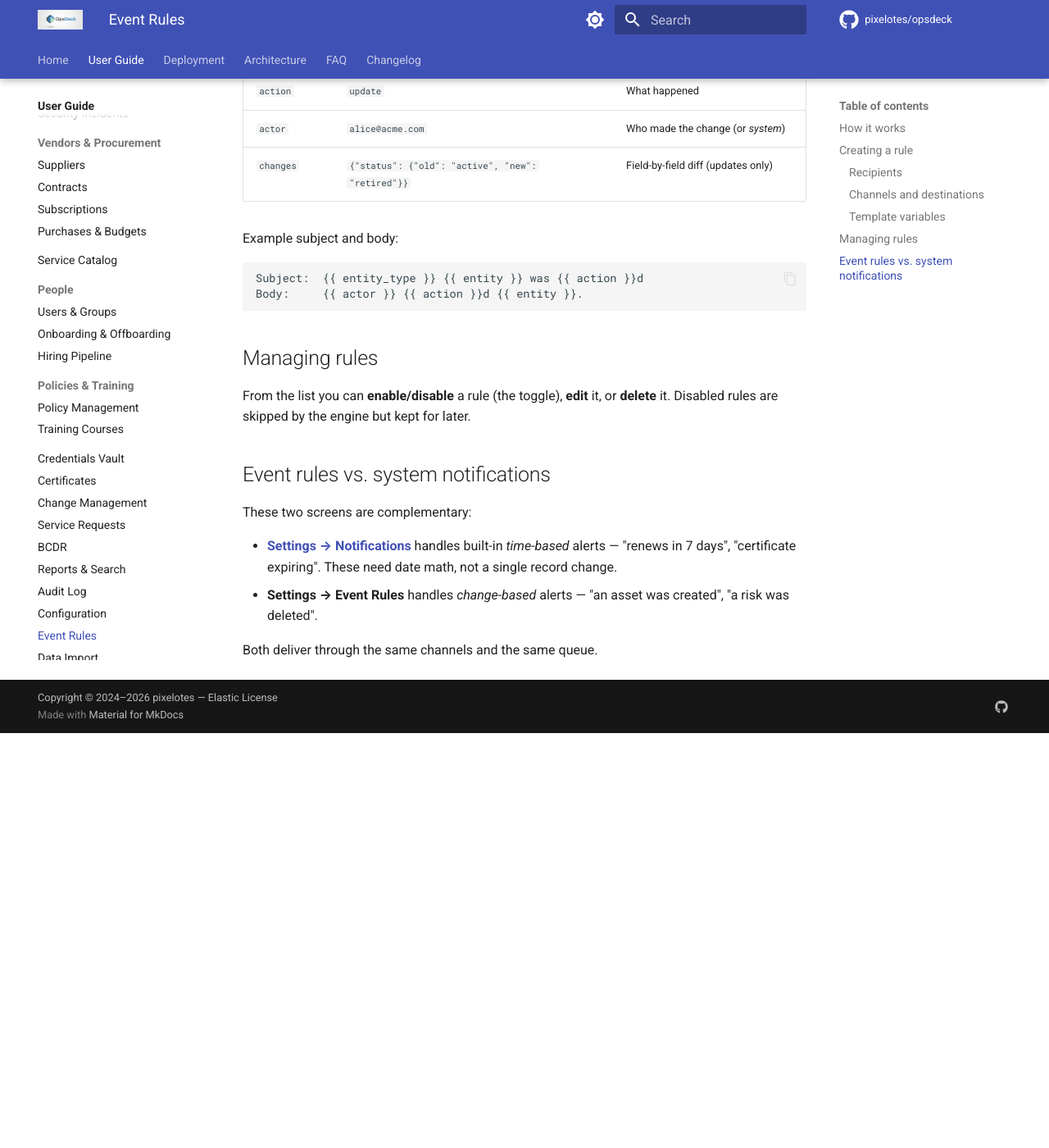
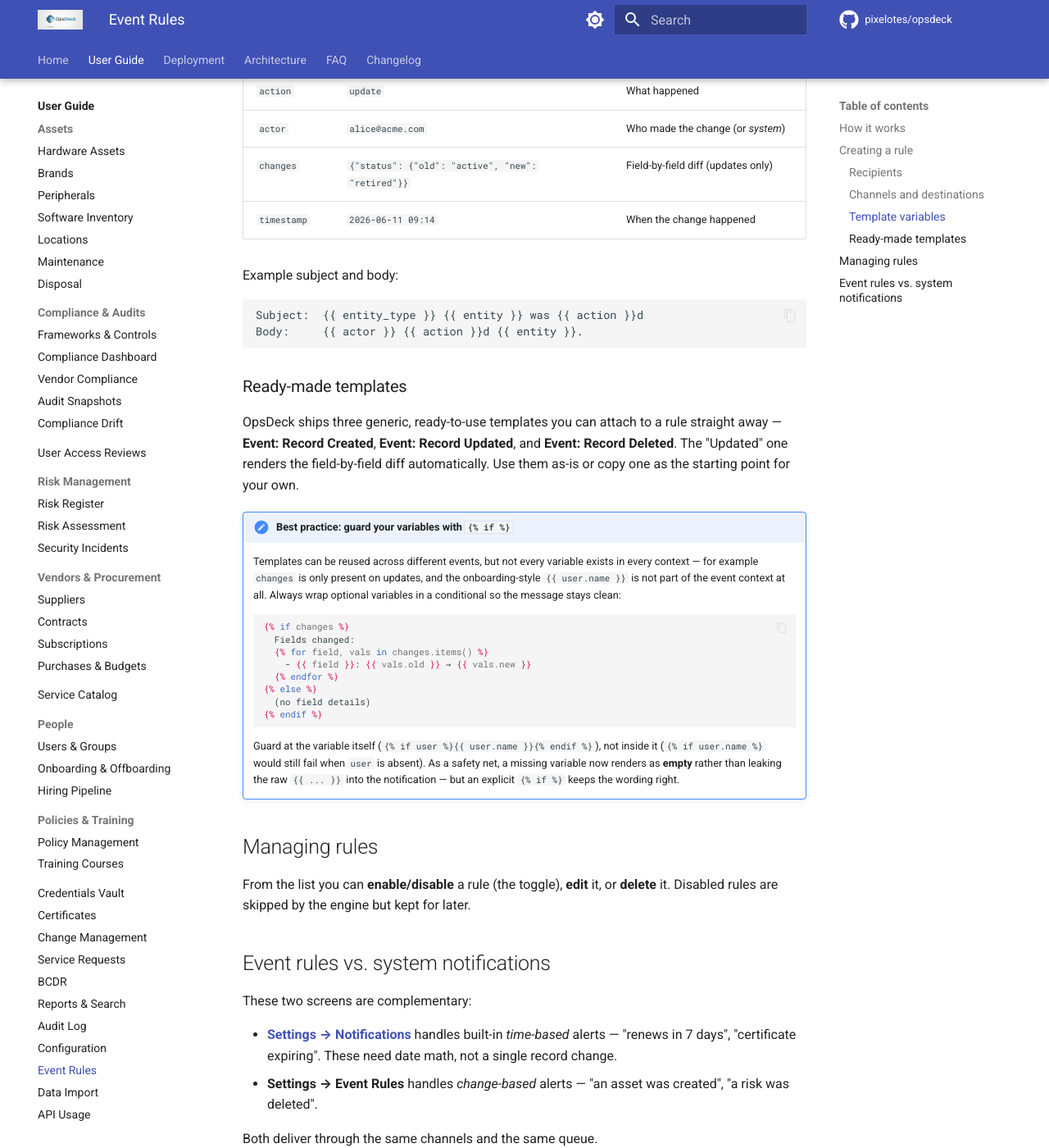
Before and after one commit to pixelotes/opsdeck-web, an MkDocs documentation site: the page built from docs-content/user-guide/event-rules.md, in a window 1280 px wide and 1400 px high, scrolled down 2224 px. Shown: the whole window at 82% size. Built offline with MkDocs 1.6.1 and Material for MkDocs 9.7.7, drawn with Linux system fonts in a browser that asks for light colours; comment, search, counter and statistics services are not loaded; before the commit the page ends 3118 px from its top, so only the background shows below that.

Commit message:
docs: event-rule template best practice + ready-made templates
Document the three shipped event templates (Created/Updated/Deleted), add the
timestamp variable, and a note admonition covering the {% if %} guarding best
practice and the empty-fallback safety net.

````diff
--- a/docs-content/user-guide/event-rules.md
+++ b/docs-content/user-guide/event-rules.md
@@ -68,6 +68,7 @@
 | `action` | `update` | What happened |
 | `actor` | `alice@acme.com` | Who made the change (or *system*) |
 | `changes` | `{"status": {"old": "active", "new": "retired"}}` | Field-by-field diff (updates only) |
+| `timestamp` | `2026-06-11 09:14` | When the change happened |
 
 Example subject and body:
 
@@ -75,6 +76,36 @@
 Subject:  {{ entity_type }} {{ entity }} was {{ action }}d
 Body:     {{ actor }} {{ action }}d {{ entity }}.
 ```
+
+### Ready-made templates
+
+OpsDeck ships three generic, ready-to-use templates you can attach to a rule
+straight away — **Event: Record Created**, **Event: Record Updated**, and
+**Event: Record Deleted**. The "Updated" one renders the field-by-field diff
+automatically. Use them as-is or copy one as the starting point for your own.
+
+!!! note "Best practice: guard your variables with `{% if %}`"
+    Templates can be reused across different events, but not every variable exists
+    in every context — for example `changes` is only present on updates, and the
+    onboarding-style `{{ user.name }}` is not part of the event context at all.
+    Always wrap optional variables in a conditional so the message stays clean:
+
+    ```jinja
+    {% if changes %}
+      Fields changed:
+      {% for field, vals in changes.items() %}
+        - {{ field }}: {{ vals.old }} → {{ vals.new }}
+      {% endfor %}
+    {% else %}
+      (no field details)
+    {% endif %}
+    ```
+
+    Guard at the variable itself (`{% if user %}{{ user.name }}{% endif %}`), not
+    inside it (`{% if user.name %}` would still fail when `user` is absent). As a
+    safety net, a missing variable now renders as **empty** rather than leaking the
+    raw `{{ ... }}` into the notification — but an explicit `{% if %}` keeps the
+    wording right.
 
 ## Managing rules
 
````
